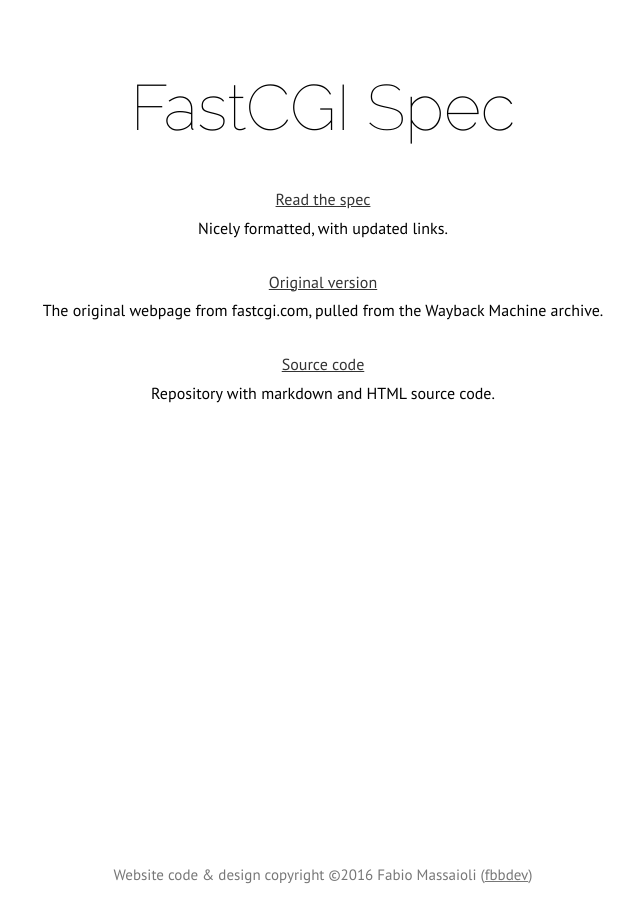
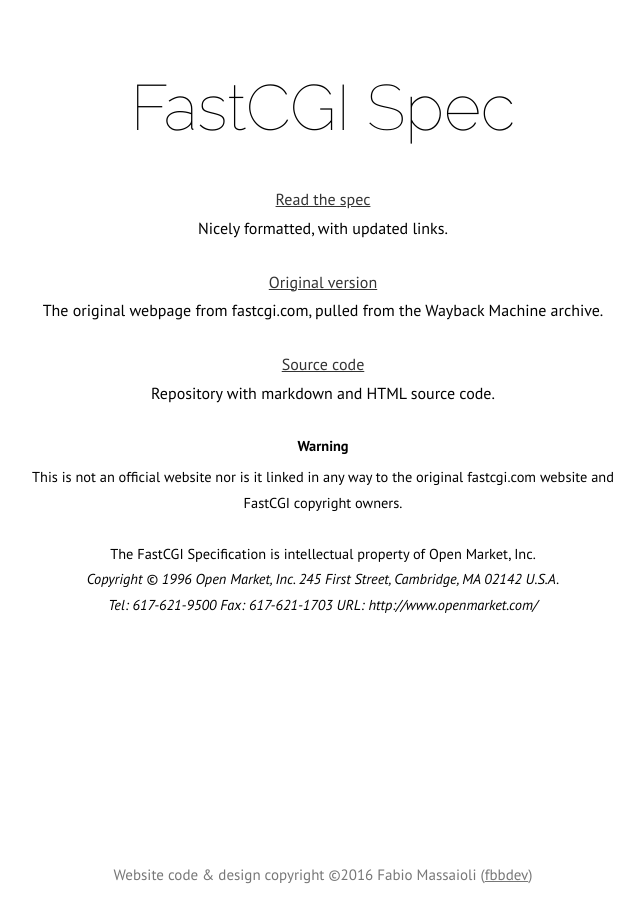
Before and after one commit to fast-cgi/fast-cgi.github.io, a Jekyll site: the page built from index.md, in a window 1280 px wide. Shown: the whole page, without its empty margins (317-961 px from the left). Built offline with Jekyll 4.4.1, drawn with Linux system fonts in a browser that asks for light colours.

Commit message:
Add FastCGI copyright notice

```diff
--- a/index.md
+++ b/index.md
@@ -3,6 +3,8 @@ layout: index
 ---
 
 {:center: style="text-align: center;"}
+{:center_small: style="text-align: center; font-size: .9em;"}
+{:warning: style="text-align: center; font-size: .9em; margin-bottom: 5px;"}
 {:blank: target="_blank"}
 
 {:center}
@@ -16,3 +18,14 @@ The original webpage from fastcgi.com, pulled from the Wayback Machine archive.
 {:center}
 [Source code](https://github.com/fast-cgi/spec){:blank}
 Repository with markdown and HTML source code.
+
+{:warning}
+**Warning**
+
+{:center_small}
+This is not an official website nor is it linked in any way to the original fastcgi.com website and FastCGI copyright owners.
+
+{:center_small}
+The FastCGI Specification is intellectual property of Open Market, Inc.
+*Copyright © 1996 Open Market, Inc. 245 First Street, Cambridge, MA 02142 U.S.A.
+Tel: 617-621-9500 Fax: 617-621-1703 URL: http://www.openmarket.com/*
```
Also changed, not shown: README.md.
